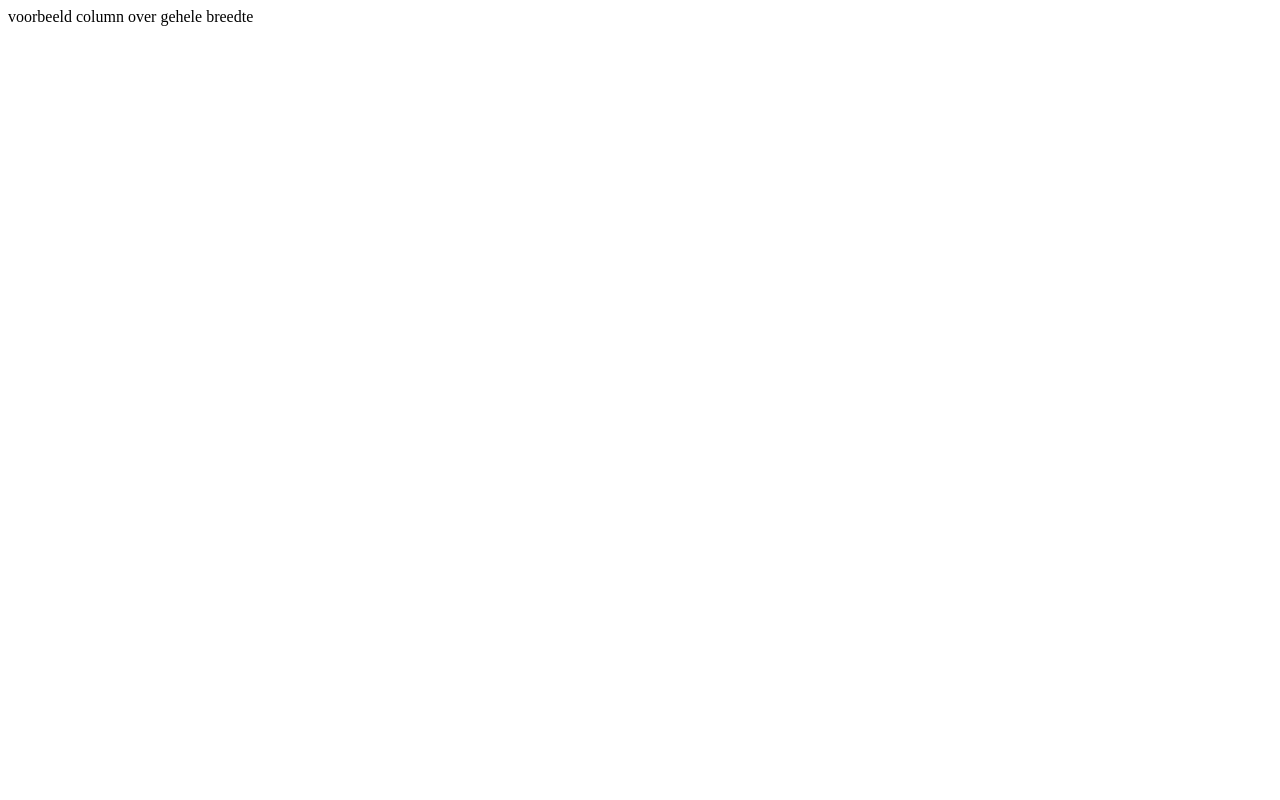
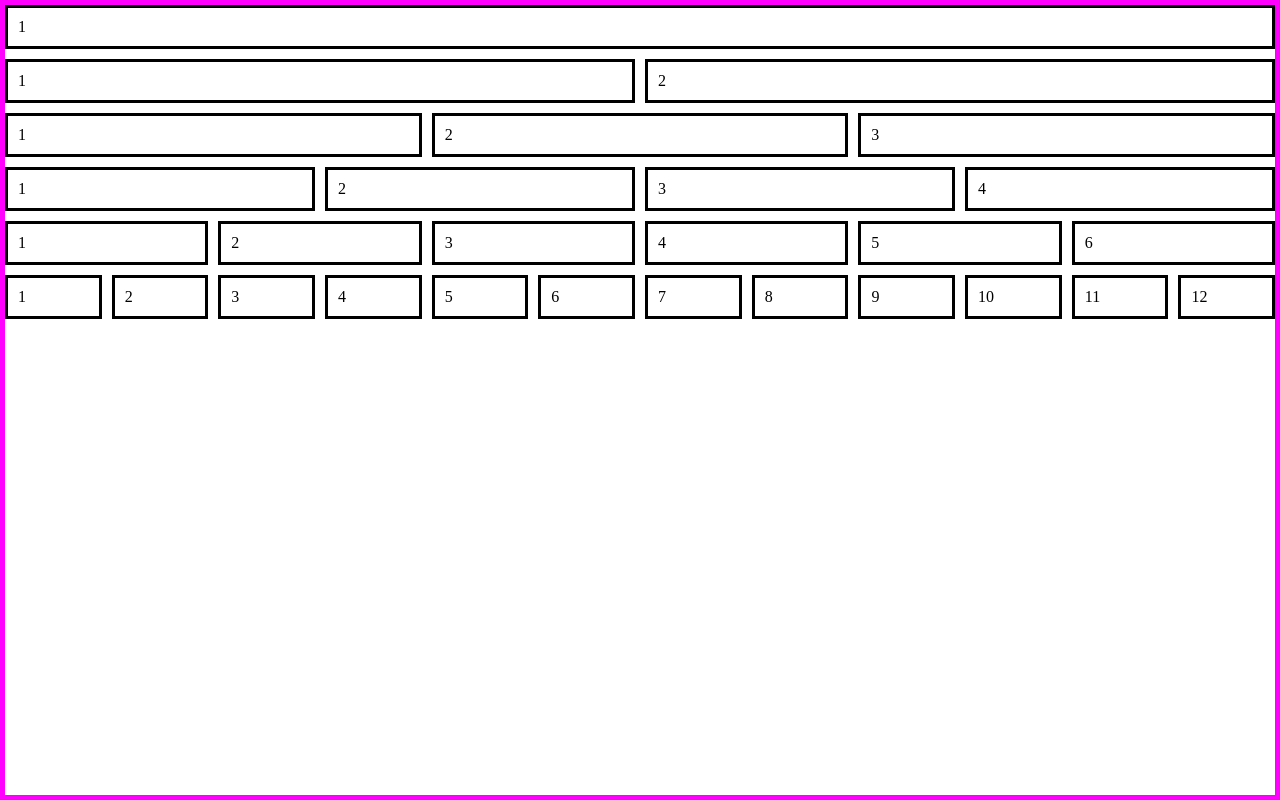
Before and after one commit to joostbosgoed/frontend, a plain HTML site: page periode2/opdracht1/html.html in a window 1280 px wide. Drawn offline with Linux system fonts and the light colour scheme.

Commit message:
gridpiramide

```diff
--- a/periode2/opdracht1/css.css
+++ b/periode2/opdracht1/css.css
@@ -20,19 +20,19 @@
 	border: 5px solid #f0f;
 }
 
+[class^="col-"] {
+    padding: var(--column-padding);
+    display: flex;
+    flex-grow: 1;
+    flex-shrink: 1;
+    align-items: center;
+    border: 3px solid #000;   /* <-- de border zat hierin */
+}
+
 .row {
 	display: flex;
 	flex-wrap: nowrap;
 	gap: var(--column-gap);
-}
-
-[class^="col-"] {
-	padding: var(--column-padding);
-	display: flex;
-	flex-grow: 1;
-	flex-shrink: 1;
-	align-items: center;
-	border: 1px solid #000;
 }
   .col-1 {
     flex-grow: 0;
--- a/periode2/opdracht1/html.html
+++ b/periode2/opdracht1/html.html
@@ -1,7 +1,111 @@
-  <div class="container">
-    <div class="row">
-      <div class="col-12">
-        voorbeeld column over gehele breedte
+  <!DOCTYPE html>
+  <html lang="en">
+  <head>
+    <meta charset="UTF-8">
+    <meta name="viewport" content="width=device-width, initial-scale=1.0">
+    <title>Document</title>
+    <link rel="stylesheet" href="css.css">
+  </head>
+  <body>
+    <div class="container">
+        <div class="row">
+            <div class="col-12">
+            1
       </div>
     </div>
-  </div>
+        <div class="row">
+            <div class="col-6">
+            1
+            </div>
+            <div class="col-6">
+            2
+      </div>
+    </div>
+            <div class="row">
+            <div class="col-4">
+            1
+            </div>
+            <div class="col-4">
+            2
+            </div>
+            <div class="col-4">
+            3
+      </div>
+    </div>
+            <div class="row">
+            <div class="col-3">
+            1
+            </div>
+            <div class="col-3">
+            2
+            </div>
+            <div class="col-3">
+            3
+            </div>
+            <div class="col-3">
+            4
+    </div>
+
+    </div>
+            <div class="row">
+            <div class="col-2">
+            1
+            </div>
+            <div class="col-2">
+            2
+            </div>
+            <div class="col-2">
+            3
+            </div>
+            <div class="col-2">
+            4
+            </div>
+            <div class="col-2">
+            5
+            </div>
+            <div class="col-2">
+            6
+    </div>
+
+    </div>
+            <div class="row">
+            <div class="col-1">
+            1
+            </div>
+            <div class="col-1">
+            2
+            </div>
+            <div class="col-1">
+            3
+            </div>
+            <div class="col-1">
+            4
+            </div>
+            <div class="col-1">
+            5
+            </div>
+            <div class="col-1">
+            6
+            </div>
+            <div class="col-1">
+            7
+            </div>
+            <div class="col-1">
+            8
+            </div>
+            <div class="col-1">
+            9
+            </div>
+            <div class="col-1">
+            10
+            </div>
+            <div class="col-1">
+            11
+            </div>
+            <div class="col-1">
+            12
+    </div>
+
+
+  </body>
+  </html>
```
